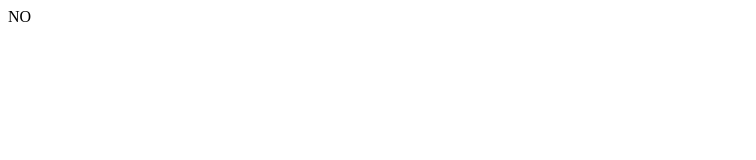
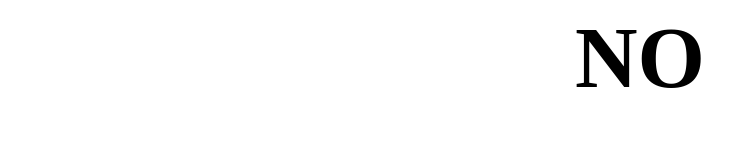
Before and after one commit to kylefrost/hasfsulostyet, a plain HTML site: page index.html in a window 1280 px wide. Shown: the whole page, without its empty margins (0-756 px from the left). Drawn offline with Linux system fonts and the light colour scheme.

Commit message:
Update index.html

```diff
--- a/index.html
+++ b/index.html
@@ -1,5 +1,5 @@
 <html>
   <body>
-    NO
+    <div style="font-size: 65pt;text-align: center;top: 40%;"><b>NO</b></div>
   </body>
 </html>
```
